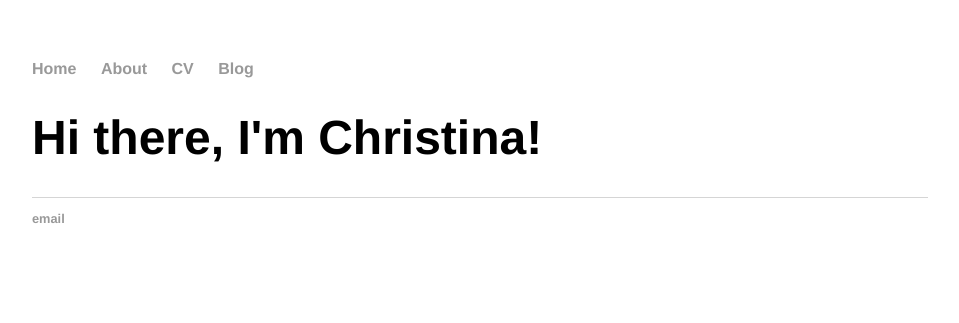
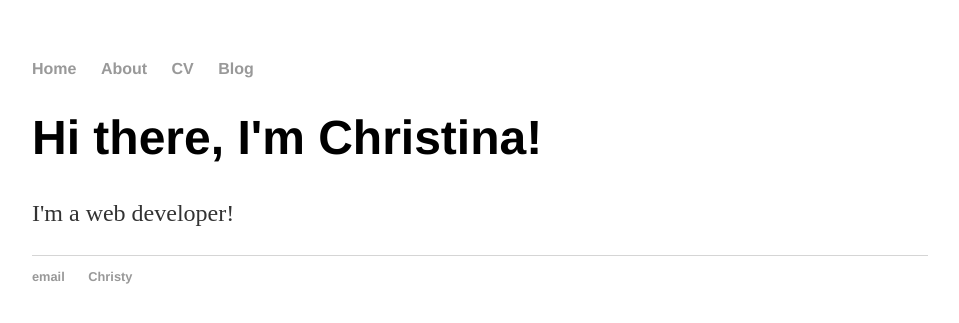
Before and after one commit to Christy743/Christy743.github.io, a Jekyll site: the page built from index.html, in a window 1280 px wide. Shown: the top 323 px of the page, without its empty margins (160-1119 px from the left). Built offline with Jekyll 4.4.1, drawn with Linux system fonts in a browser that asks for light colours; the list of posts is cut into pages by our own code.

Commit message:
Update index.html
Updated index.html

```diff
--- a/index.html
+++ b/index.html
@@ -1,30 +1,8 @@
-<!DOCTYPE html>
-<html>
-	<head>
-		<title>Christina Chronister</title>
-		<!-- link to main stylesheet -->
-		<link rel="stylesheet" type="text/css" href="/css/main.css">
-	</head>
-	<body>
-		<nav>
-    		<ul>
-        		<li><a href="/">Home</a></li>
-	        	<li><a href="/about">About</a></li>
-        		<li><a href="/cv">CV</a></li>
-        		<li><a href="/blog">Blog</a></li>
-    		</ul>
-		</nav>
-		<div class="container">
-    		<div class="blurb">
-        		<h1>Hi there, I'm Christina!</h1>
-				<p>  <a href="#"></a></p>
-    		</div><!-- /.blurb -->
-		</div><!-- /.container -->
-		<footer>
-    		<ul>
-        		<li><a href="#">email</a></li>
-        		<li><a href="#"></a></li>
-			</ul>
-		</footer>
-	</body>
-</html>
+---
+layout: default
+title: Christy's Blog
+---
+<div class="blurb">
+	<h1>Hi there, I'm Christina!</h1>
+	<p>I'm a web developer!</p>
+</div><!-- /.blurb -->
```
